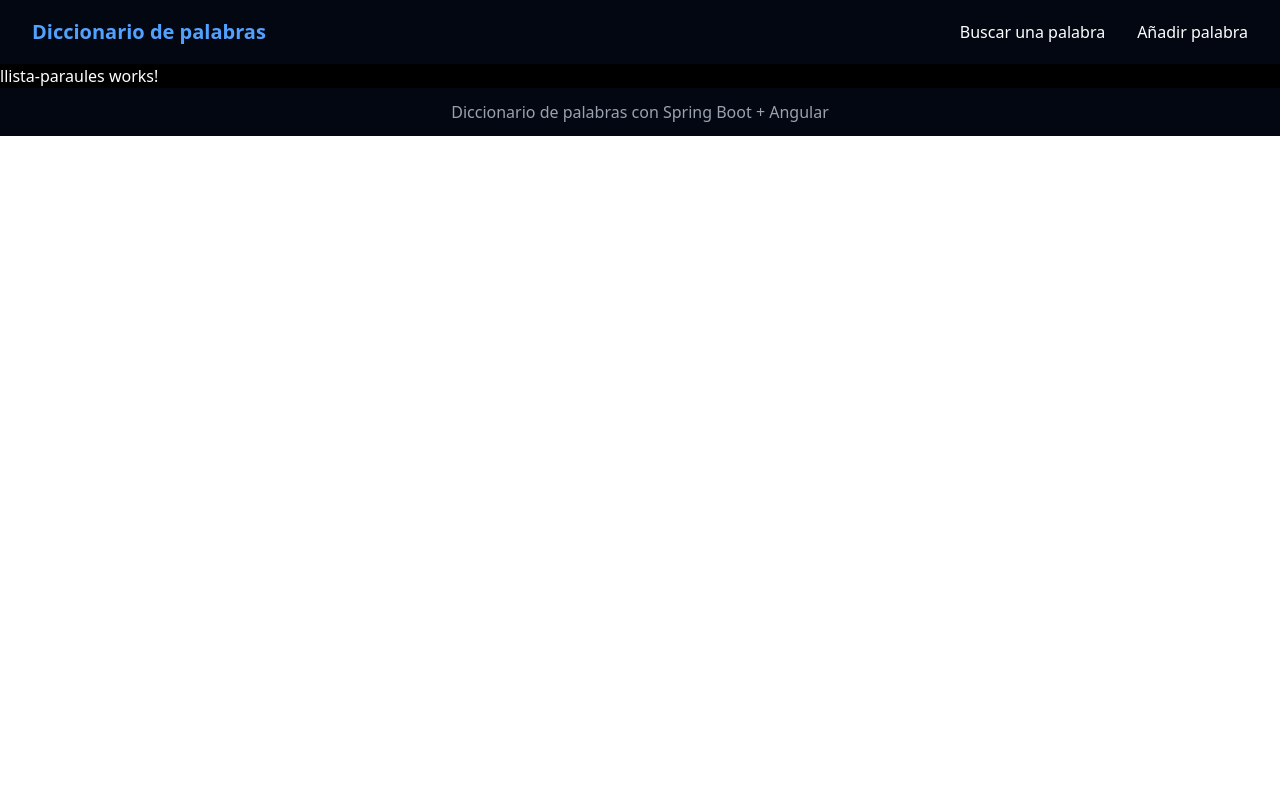
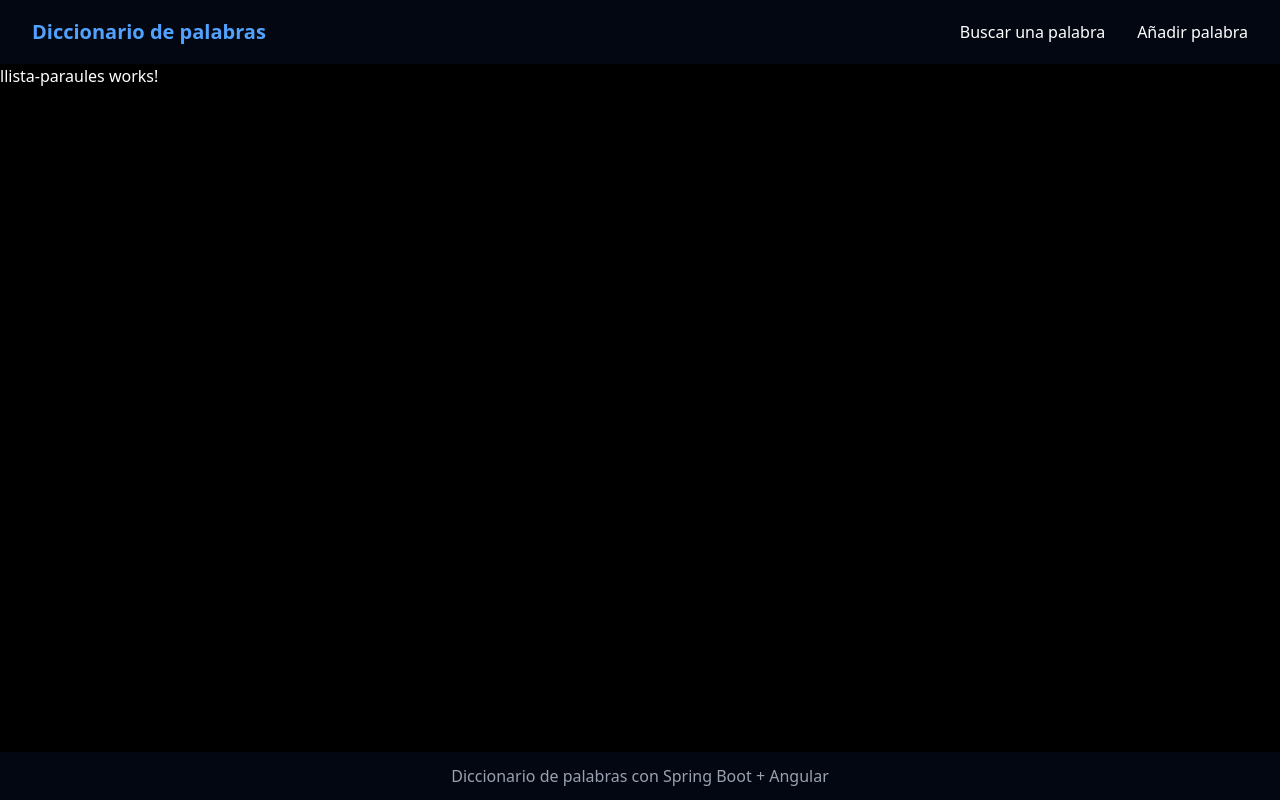
Before and after one commit to IFC33B/diccionari, an Angular app in the folder front-end/diccionari/: page /paraules in a window 1280 px wide. Built offline with nearby package versions, Linux system fonts and the light colour scheme.

Commit message:
Add(styles.css): general styles

```diff
--- a/front-end/diccionari/src/styles.css
+++ b/front-end/diccionari/src/styles.css
@@ -1,3 +1,10 @@
 /* You can add global styles to this file, and also import other style files */
 
 @import "tailwindcss";
+
+app-root {
+    height: 100vh;
+    display: flex;
+    flex-direction: column;
+    justify-content: space-between;
+}
```
